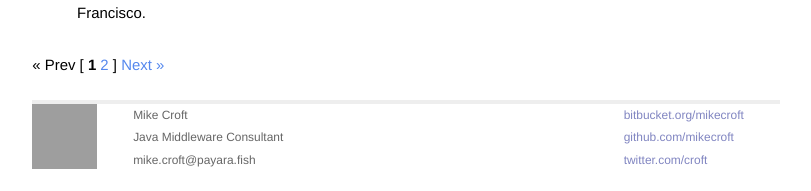
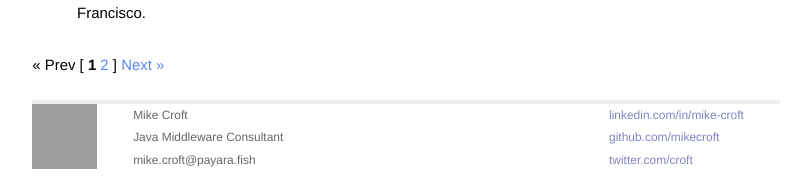
Before and after one commit to mikecroft/mikecroft.github.io, a Jekyll site: the page built from index.html, in a window 1280 px wide. Shown: the part 857-1048 px from the top of the page, without its empty margins (234-1045 px from the left). Built offline with Jekyll 4.4.1, drawn with Linux system fonts in a browser that asks for light colours; the list of posts is cut into pages by our own code; grey boxes are pictures that could not be loaded.

Commit message:
Update default.html

```diff
--- a/_layouts/default.html
+++ b/_layouts/default.html
@@ -59,7 +59,7 @@
 
             <div class="contact" style="float:right;">
               <p>
-                <a href="https://bitbucket.org/mikecroft">bitbucket.org/mikecroft</a><br />
+                <a href="https://www.linkedin.com/in/mike-croft">linkedin.com/in/mike-croft</a><br />
                 <a href="https://github.com/mikecroft">github.com/mikecroft</a><br />
                 <a href="https://twitter.com/croft">twitter.com/croft</a><br />
               </p>
```
